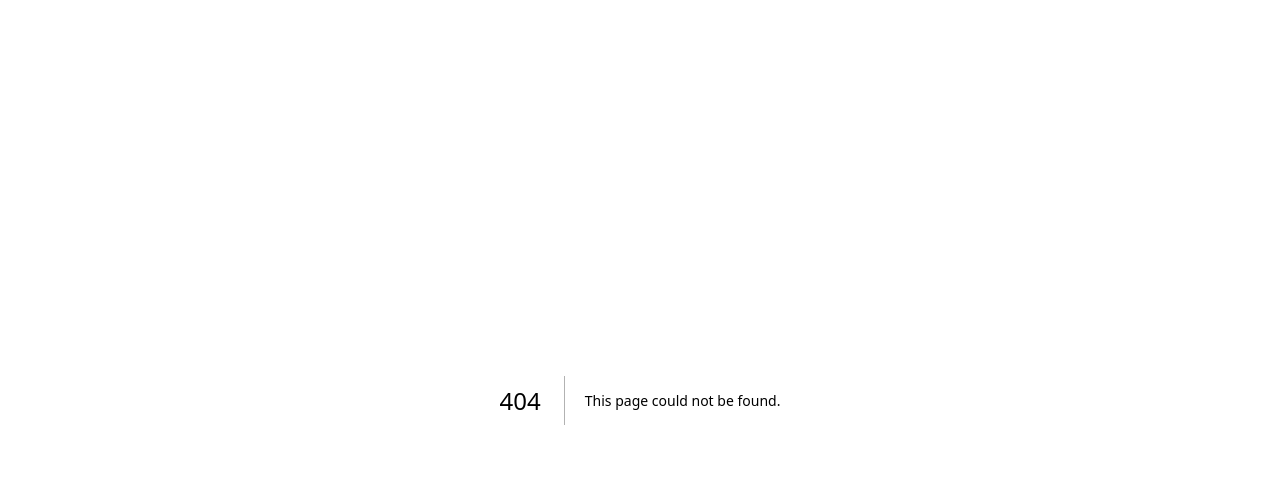
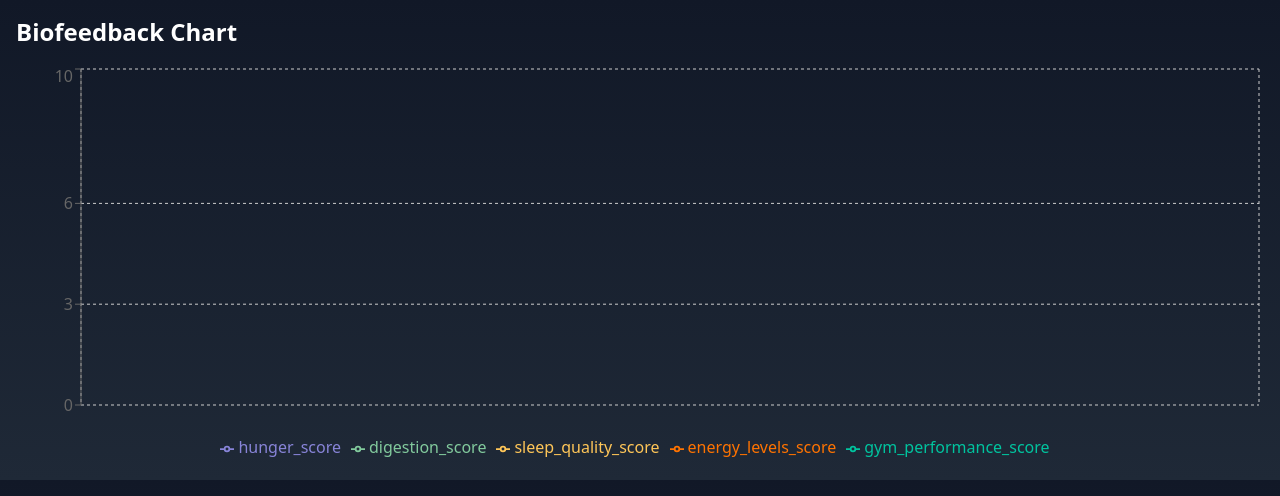
Before and after one commit to yashchitneni/personal-website, a Next.js app: page /biofeedback in a window 1280 px wide. Before the commit this address had no page. Shown: the top 496 px of the page. Built offline with nearby package versions, Linux system fonts and the light colour scheme; no server answers; the database is empty.

Commit message:
new page

```diff
--- /dev/null
+++ b/app/biofeedback/page.tsx
@@ -0,0 +1,10 @@
+import BiofeedbackChart from './BiofeedbackChart';
+
+export default function BiofeedbackPage() {
+  return (
+    <div className="container mx-auto p-4">
+      <h1 className="text-2xl font-bold mb-4">Biofeedback Chart</h1>
+      <BiofeedbackChart />
+    </div>
+  );
+}
--- a/app/dashboard/dashboardPage.tsx
+++ /dev/null
@@ -1,10 +0,0 @@
-import React from "react";
-
-export function DashboardPage() {
-  return (
-    <div className="container mx-auto p-4">
-      <h1 className="text-2xl font-bold mb-4">Dashboard</h1>
-      {/* Add your dashboard content here */}
-    </div>
-  )
-}
--- a/app/dashboard/page.tsx
+++ b/app/dashboard/page.tsx
@@ -1,3 +1,8 @@
-import { DashboardPage } from './dashboardPage';
-
-export default DashboardPage;
+export default function DashboardPage() {
+  return (
+    <div className="container mx-auto p-4">
+      <h1 className="text-2xl font-bold mb-4">Dashboard</h1>
+      {/* Add your dashboard content here */}
+    </div>
+  )
+}
```
